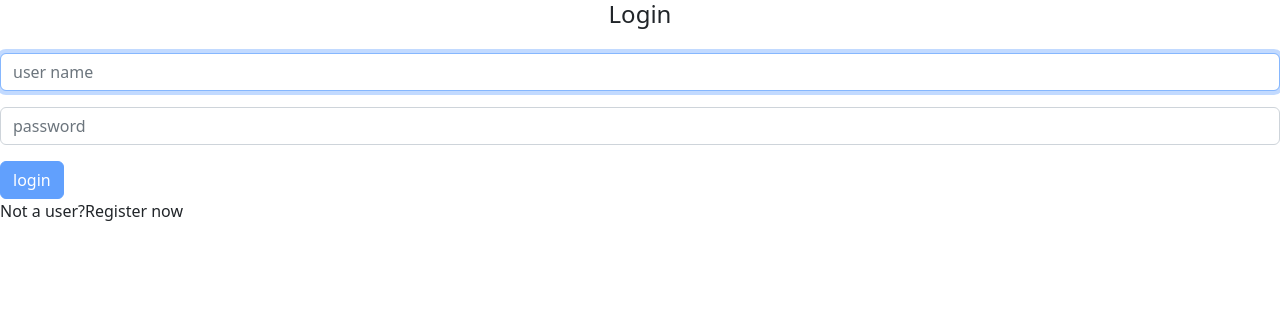
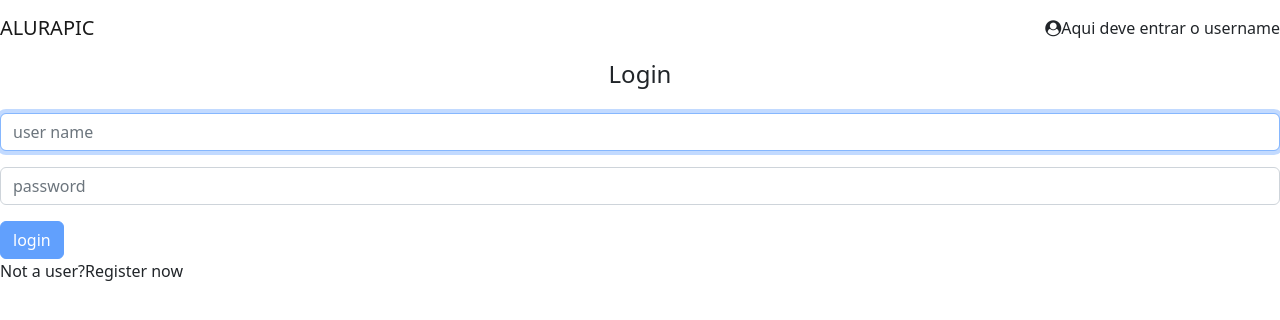
Before and after one commit to Ismaelp96/alurapic, an Angular app: page / in a window 1280 px wide. Shown: the top 320 px of the page. Built offline with nearby package versions, Linux system fonts and the light colour scheme.

Commit message:
Cabeçalho da aplicação

```diff
--- a/src/app/app.component.html
+++ b/src/app/app.component.html
@@ -1 +1,2 @@
+<app-header></app-header>
 <router-outlet></router-outlet>
--- /dev/null
+++ b/src/app/core/header/header.component.html
@@ -0,0 +1,9 @@
+<header class="fixed-top">
+  <nav class="navbar navbar-light bg-white">
+    <a class="navbar-brand">ALURAPIC</a>
+    <div>
+      <i class="fa fa-user-circle"></i>
+      <a>Aqui deve entrar o username</a>
+    </div>
+  </nav>
+</header>
--- a/src/index.html
+++ b/src/index.html
@@ -7,6 +7,7 @@
   <meta name="viewport" content="width=device-width, initial-scale=1">
   <link rel="icon" type="image/x-icon" href="favicon.ico">
 </head>
+
 <body>
   <app-root></app-root>
 </body>
--- a/src/styles.css
+++ b/src/styles.css
@@ -3,3 +3,6 @@ img {
   display: block;
   max-width: 100%;
 }
+body {
+  padding-top: 60px;
+}
```
Also changed, not shown: src/app/app.module.ts (+8 -1 lines), src/app/core/core.module.ts (added, +10 -0 lines), src/app/core/header/header.component.ts (added, +10 -0 lines), src/app/core/header/header.component.css (added), 1 other file (tests, documents, lock files or other folders).
